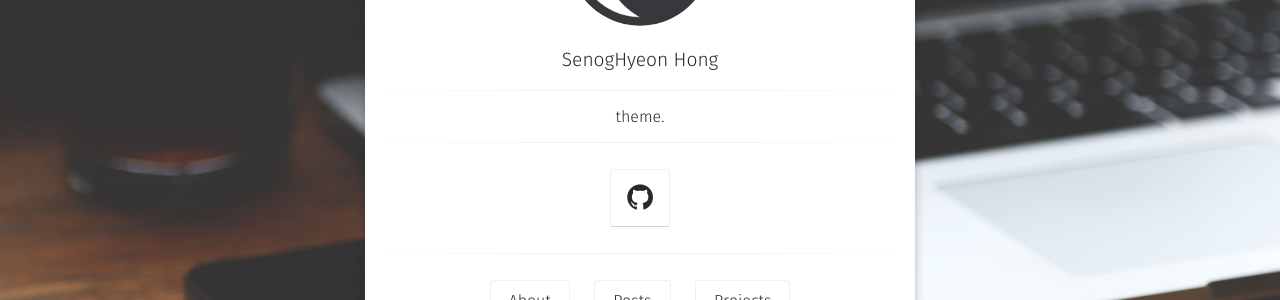
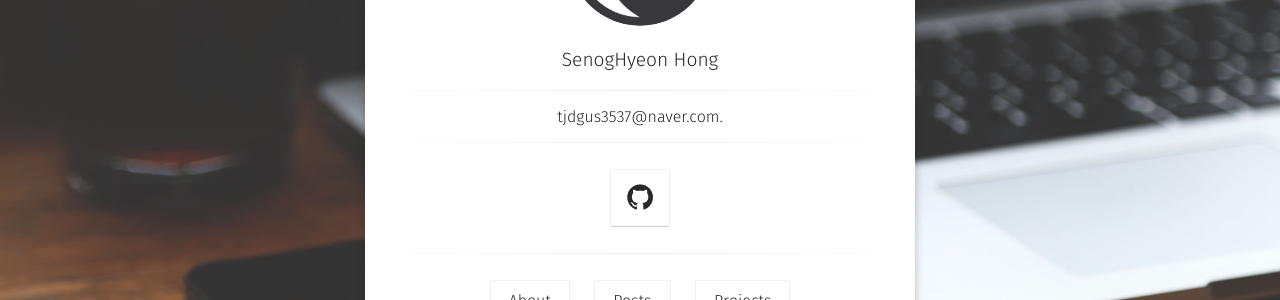
Before and after one commit to tjdgus3537/tjdgus3537.github.io, a Jekyll site: the page built from index.html, in a window 1280 px wide. Shown: the part 350-650 px from the top of the page. Built offline with Jekyll 4.4.1, drawn with Linux system fonts in a browser that asks for light colours; some web fonts are replaced.

Commit message:
update e-mail and url

```diff
--- a/_config.yml
+++ b/_config.yml
@@ -1,6 +1,6 @@
 # Site
 title:              SenogHyeon Hong
-bio:                'theme.'
+bio:                'tjdgus3537@naver.com.'
 description:        "Moon is a minimal, one column jekyll theme for your blog."
 reading_time:       true
 words_per_minute:   200
@@ -8,7 +8,7 @@
 background:         'assets/img/placeholder-big.jpg'
 tiled_bg:           false   # Set this true if you want to tile your background image, otherwise it will be covered
 locale:             en_US
-url:                https://taylantatli.github.io/Moon
+url:                https://tjdgus3537.github.io
 
 # Jekyll
 permalink:          /:title/
```
